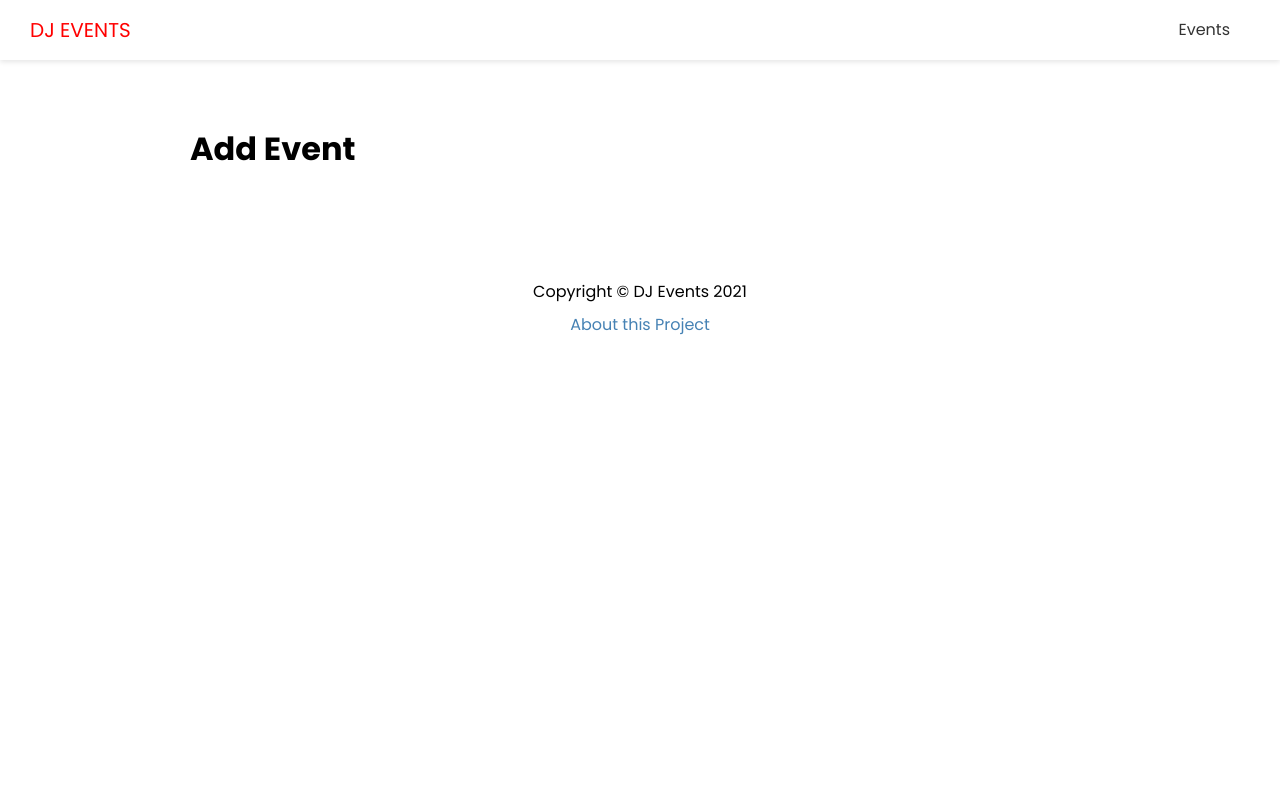
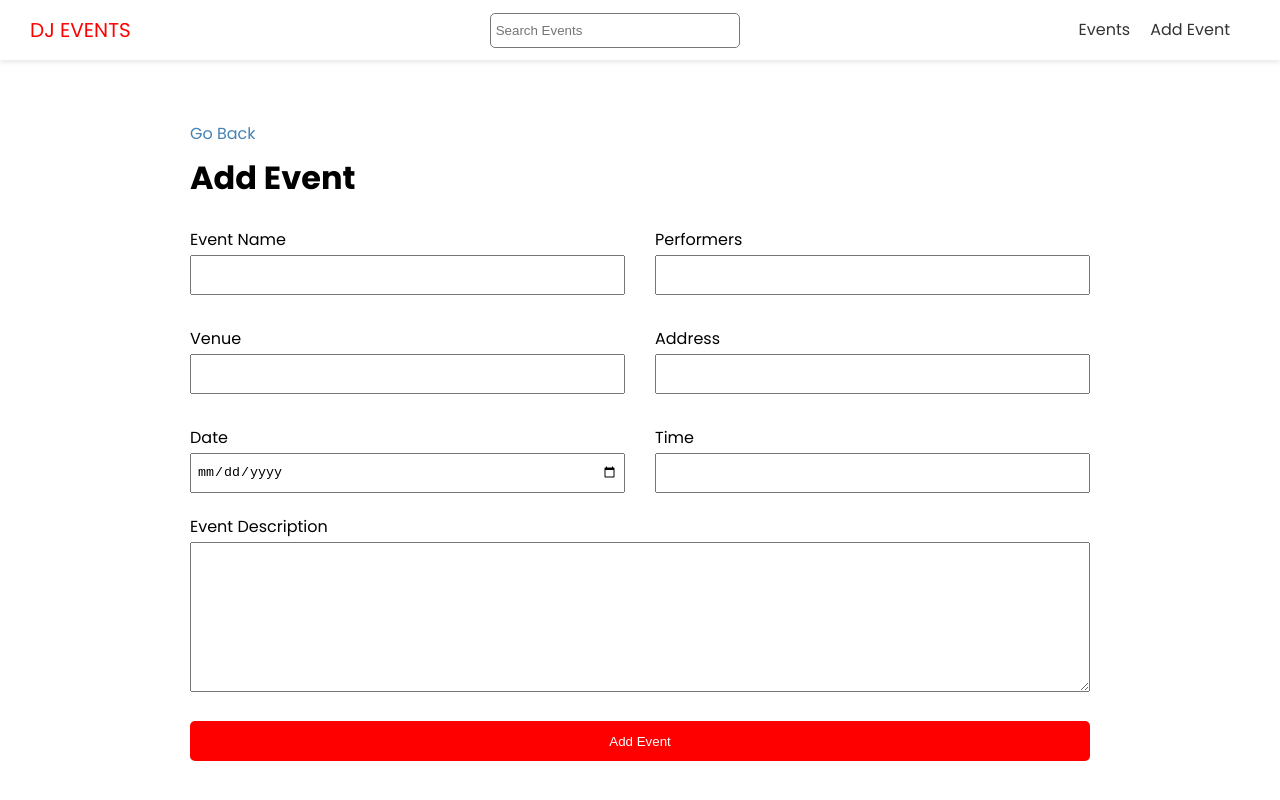
Before and after one commit to sagdish/code-notebook, a Next.js app in the folder next/traversy-next/dj-events-front/: page /events/add in a window 1280 px wide. Shown: the top 800 px of the page. Built offline with nearby package versions, Linux system fonts and the light colour scheme; no server answers.

Commit message:
add event page

```diff
--- a/next/traversy-next/dj-events-front/components/Header.js
+++ b/next/traversy-next/dj-events-front/components/Header.js
@@ -1,4 +1,5 @@
 import Link from 'next/link'
+import Search from './Search'
 import styles from '@/styles/Header.module.css'
 
 export default function Header() {
@@ -10,6 +11,8 @@
         </Link>
       </div>
 
+      <Search />
+
       <nav>
         <ul>
           <li>
@@ -17,6 +20,12 @@
               <a>Events</a>
             </Link>
           </li>
+
+          <li>
+            <Link href='/events/add'>
+              <a>Add Event</a>
+            </Link>
+          </li>
         </ul>
       </nav>
     </header>
--- /dev/null
+++ b/next/traversy-next/dj-events-front/components/Search.js
@@ -0,0 +1,27 @@
+import { useState } from 'react'
+import { useRouter } from 'next/router'
+import styles from '@/styles/Search.module.css'
+
+export default function Search() {
+  const [term, setTerm] = useState('')
+  const router = useRouter()
+
+  const handleSubmit = e => {
+    e.preventDefault()
+    router.push(`/events/search?term=${term}`)
+    setTerm('')
+  }
+
+  return (
+    <div className={styles.search}>
+      <form onSubmit={handleSubmit}>
+        <input
+          type='text'
+          onChange={e => {setTerm(e.target.value)}}
+          placeholder='Search Events'
+        />
+      </form>
+
+    </div>
+  )
+}
--- a/next/traversy-next/dj-events-front/pages/events/add.js
+++ b/next/traversy-next/dj-events-front/pages/events/add.js
@@ -1,9 +1,115 @@
+import { useState } from 'react'
+import { useRouter } from 'next/router'
+import Link from 'next/link'
+import { API_URL } from '@/config/index'
+import styles from '@/styles/Form.module.css'
 import Layout from '@/components/Layout'
 
 export default function AddEventPage() {
+  const [values, setValues] = useState({
+    name: '',
+    performers: '',
+    venue: '',
+    address: '',
+    date: '',
+    time: '',
+    description: '',
+  })
+
+  const router = useRouter()
+
+  const handleSubmit = e => {
+    e.preventDefault()
+    console.log(values)
+  }
+
+  const handleInputChange = e => {
+    const {name, value} = e.target
+    setValues({ ...values, [name]: value })
+  }
+
   return (
     <Layout title='Add New Event'>
+      <Link href='/events'>Go Back</Link>
       <h1>Add Event</h1>
+
+      <form onSubmit={handleSubmit} className={styles.form}>
+        <div className={styles.grid}>
+          <div>
+            <label htmlFor='name'>Event Name</label>
+            <input
+              type='text'
+              id='name'
+              name='name'
+              value={values.name}
+              onChange={handleInputChange}
+            />
+          </div>
+          <div>
+            <label htmlFor='name'>Performers</label>
+            <input
+              type='text'
+              id='performers'
+              name='performers'
+              value={values.performers}
+              onChange={handleInputChange}
+            />
+          </div>
+          <div>
+            <label htmlFor='name'>Venue</label>
+            <input
+              type='text'
+              id='venue'
+              name='venue'
+              value={values.venue}
+              onChange={handleInputChange}
+            />
+          </div>
+          <div>
+            <label htmlFor='name'>Address</label>
+            <input
+              type='text'
+              id='address'
+              name='address'
+              value={values.address}
+              onChange={handleInputChange}
+            />
+          </div>
+          <div>
+            <label htmlFor='name'>Date</label>
+            <input
+              type='date'
+              id='date'
+              name='date'
+              value={values.date}
+              onChange={handleInputChange}
+            />
+          </div>
+          <div>
+            <label htmlFor='name'>Time</label>
+            <input
+              type='text'
+              id='time'
+              name='time'
+              value={values.time}
+              onChange={handleInputChange}
+            />
+          </div>
+        </div>
+
+        <div>
+          <label htmlFor='description'>Event Description</label>
+          <textarea
+            type='text'
+            name='description'
+            id='description'
+            value={values.description}
+            onChange={handleInputChange}
+          />
+        </div>
+
+        <input type='submit' value='Add Event' className='btn' />
+      </form>
     </Layout>
   )
 }
--- /dev/null
+++ b/next/traversy-next/dj-events-front/styles/Form.module.css
@@ -0,0 +1,39 @@
+.form label {
+  display: block;
+}
+
+.form input {
+  width: 100%;
+  height: 40px;
+  padding: 5px;
+}
+
+.form textarea {
+  width: 100%;
+  height: 150px;
+}
+
+.form input[type='submit'] {
+  display: block;
+  width: 100%;
+  margin: 20px 0 30px;
+}
+
+.form .file {
+  border: 1px #ccc solid;
+  background-color: #f4f4f4;
+  padding: 10px;
+}
+
+.grid {
+  display: grid;
+  grid-template-columns: 1fr 1fr;
+  gap: 30px;
+  margin-bottom: 20px;
+}
+
+@media (max-width: 600px) {
+  .grid {
+    grid-template-columns: 1fr;
+  }
+}
--- /dev/null
+++ b/next/traversy-next/dj-events-front/styles/Search.module.css
@@ -0,0 +1,7 @@
+.search input {
+  width: 250px;
+  height: 35px;
+  padding: 5px;
+  border: 1px #777 solid;
+  border-radius: 5px;
+}
```
